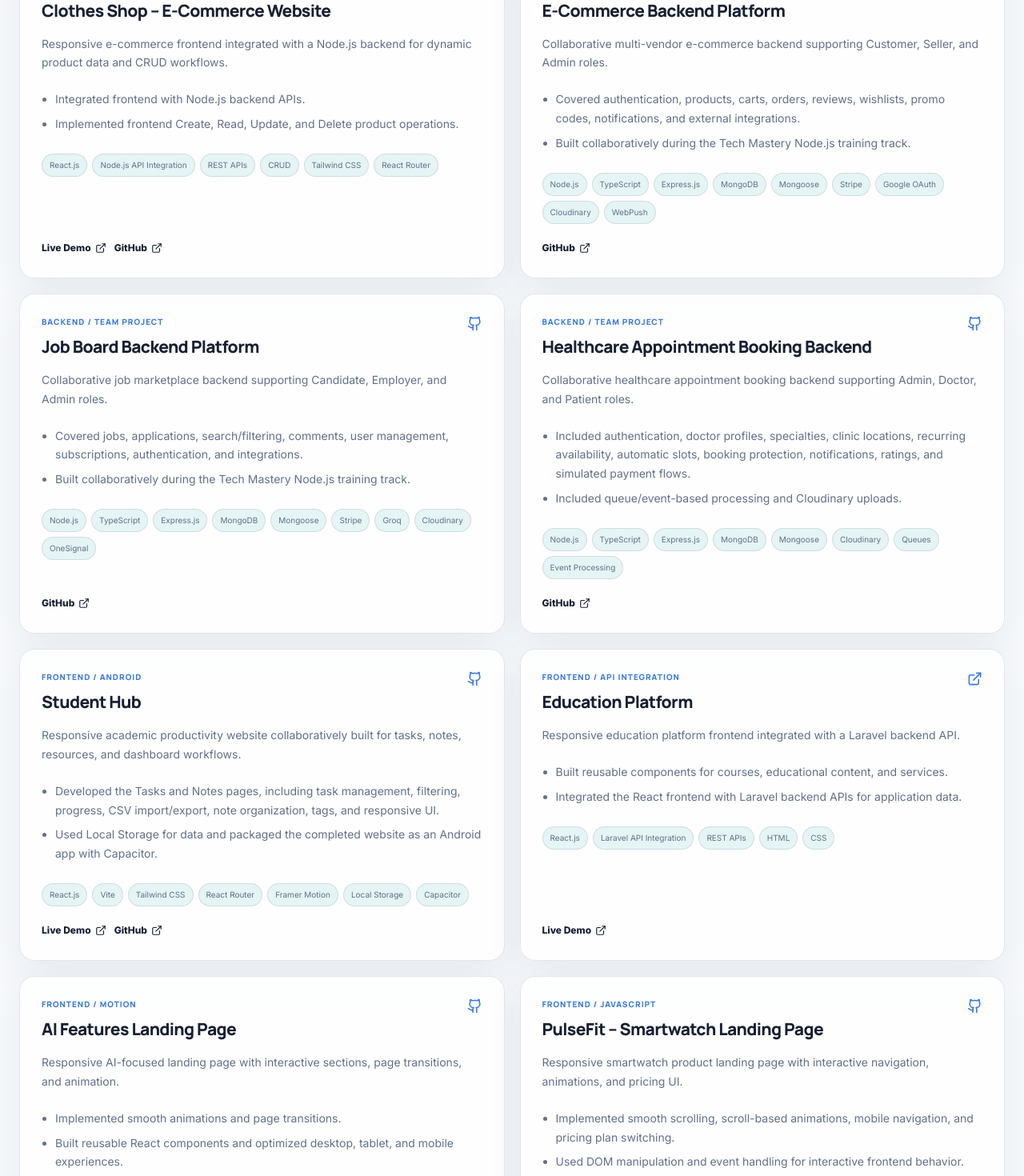
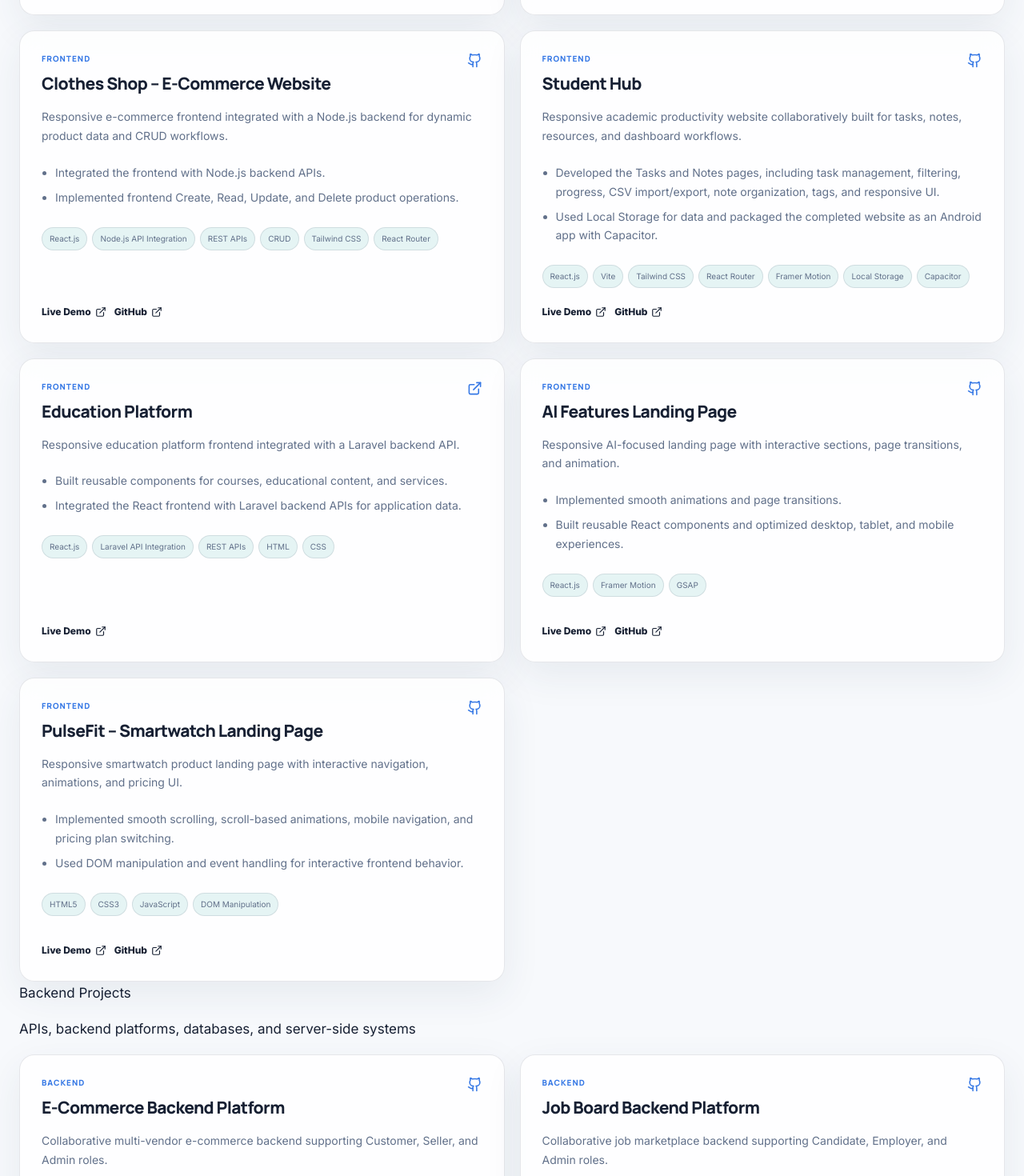
Before and after one commit to AhmedHassan-Ahmed/Ahmed-Hassan-portfolio-, a React (Vite) app: page / in a window 1280 px wide. Shown: the part 4080-5550 px from the top of the page at 80% size. Built offline with nearby package versions, Linux system fonts and the light colour scheme.

Commit message:
first commit

```diff
--- a/src/components/Certificates.tsx
+++ b/src/components/Certificates.tsx
@@ -80,6 +80,7 @@ export function Certificates() {
       {otherCertificates.length > 0 && (
         <div className="certificate-section">
           <div className="subsection-heading">
+            <span></span>
             <span>Other Certificates & Training</span>
             <p>Additional courses, training, and learning achievements</p>
           </div>
--- a/src/components/Projects.tsx
+++ b/src/components/Projects.tsx
@@ -4,36 +4,68 @@ import { projects } from "../data/projects";
 import { Section } from "./Section";
 
 export function Projects() {
-  return (
-    <Section id="projects" eyebrow="02 / PROJECTS" title="Selected software projects">
+  const frontendProjects = projects.filter(
+    (project) => project.category === "frontend",
+  );
+
+  const backendProjects = projects.filter(
+    (project) => project.category === "backend",
+  );
+
+  const renderProjects = (items: typeof projects) => (
     <div className="project-grid">
-        {projects.map((project, index) => (
+      {items.map((project, index) => (
         <motion.article
           className="project-card"
           key={project.title}
           initial={{ opacity: 0, y: 24 }}
           whileInView={{ opacity: 1, y: 0 }}
           viewport={{ once: true, amount: 0.12 }}
-            transition={{ duration: 0.5, delay: (index % 3) * 0.06 }}
+          transition={{
+            duration: 0.5,
+            delay: (index % 3) * 0.06,
+          }}
           whileHover={{ y: -7 }}
         >
           <div className="project-top">
-              <span className="project-category">{project.category}</span>
-              {project.links.some((link) => link.label === "GitHub") ? <Github size={19} /> : <ExternalLink size={19} />}
+            <span className="project-category">
+              {project.category === "frontend" ? "Frontend" : "Backend"}
+            </span>
+
+            {project.links.some((link) => link.label === "GitHub") ? (
+              <Github size={19} />
+            ) : (
+              <ExternalLink size={19} />
+            )}
           </div>
+
           <h3>{project.title}</h3>
+
           <p>{project.description}</p>
+
           <ul>
-              {project.highlights.map((highlight) => <li key={highlight}>{highlight}</li>)}
+            {project.highlights.map((highlight) => (
+              <li key={highlight}>{highlight}</li>
+            ))}
           </ul>
+
           <div className="chip-row">
-              {project.technologies.map((tech) => <span key={tech}>{tech}</span>)}
+            {project.technologies.map((tech) => (
+              <span key={tech}>{tech}</span>
+            ))}
           </div>
+
           {project.links.length > 0 && (
             <div className="project-links">
               {project.links.map((link) => (
-                  <a key={link.href} href={link.href} target="_blank" rel="noreferrer">
-                    {link.label} <ExternalLink size={14} />
+                <a
+                  key={link.href}
+                  href={link.href}
+                  target="_blank"
+                  rel="noreferrer"
+                >
+                  {link.label}
+                  <ExternalLink size={14} />
                 </a>
               ))}
             </div>
@@ -41,6 +73,37 @@ export function Projects() {
         </motion.article>
       ))}
     </div>
+  );
+
+  return (
+    <Section
+      id="projects"
+      eyebrow="02 / PROJECTS"
+      title="Selected software projects"
+    >
+      {frontendProjects.length > 0 && (
+        <div className="project-section">
+          <div className="subsection-heading">
+            <span>Frontend Projects</span>
+            <p>
+              Responsive interfaces, web applications, and frontend experiences
+            </p>
+          </div>
+
+          {renderProjects(frontendProjects)}
+        </div>
+      )}
+
+      {backendProjects.length > 0 && (
+        <div className="project-section">
+          <div className="subsection-heading">
+            <span>Backend Projects</span>
+            <p>APIs, backend platforms, databases, and server-side systems</p>
+          </div>
+
+          {renderProjects(backendProjects)}
+        </div>
+      )}
     </Section>
   );
 }
--- a/src/data/projects.ts
+++ b/src/data/projects.ts
@@ -1,11 +1,13 @@
 import type { Project } from "../types";
 
 export const projects: Project[] = [
+  // Frontend Projects
+
   {
     title: "LYNK – Freelance Marketplace Platform",
-    category: "Full-Stack / Marketplace",
+    category: "frontend",
     description:
-      "Modern freelance marketplace with Client, Freelancer, and Admin role-based experiences.",
+      "Modern freelance marketplace frontend with Client, Freelancer, and Admin role-based experiences.",
     highlights: [
       "Built reusable React components and role-based navigation for jobs, proposals, projects, profiles, messaging, notifications, and earnings.",
       "Integrated the frontend with Express.js APIs and implemented responsive user flows.",
@@ -20,18 +22,22 @@ export const projects: Project[] = [
       "Role-Based Access",
     ],
     links: [
-      { label: "Live Demo", href: "https://freelance-hub-sable.vercel.app/" },
+      {
+        label: "Live Demo",
+        href: "https://freelance-hub-sable.vercel.app/",
+      },
       {
         label: "GitHub",
         href: "https://github.com/AhmedHassan-Ahmed/Freelance-Hub",
       },
     ],
   },
+
   {
     title: "Restaurant Ordering Platform",
-    category: "Full-Stack / E-Commerce",
+    category: "frontend",
     description:
-      "Responsive restaurant ordering platform with reusable ordering UI, state management, authentication, and Express API integration.",
+      "Responsive restaurant ordering frontend with reusable ordering UI, state management, authentication, and Express API integration.",
     highlights: [
       "Built reusable components for restaurants, menus, cart, and ordering.",
       "Implemented Context API, authentication handling, protected flows, and Express.js API integration.",
@@ -54,13 +60,14 @@ export const projects: Project[] = [
       },
     ],
   },
+
   {
     title: "Clothes Shop – E-Commerce Website",
-    category: "Full-Stack / E-Commerce",
+    category: "frontend",
     description:
       "Responsive e-commerce frontend integrated with a Node.js backend for dynamic product data and CRUD workflows.",
     highlights: [
-      "Integrated frontend with Node.js backend APIs.",
+      "Integrated the frontend with Node.js backend APIs.",
       "Implemented frontend Create, Read, Update, and Delete product operations.",
     ],
     technologies: [
@@ -82,9 +89,110 @@ export const projects: Project[] = [
       },
     ],
   },
+
+  {
+    title: "Student Hub",
+    category: "frontend",
+    description:
+      "Responsive academic productivity website collaboratively built for tasks, notes, resources, and dashboard workflows.",
+    highlights: [
+      "Developed the Tasks and Notes pages, including task management, filtering, progress, CSV import/export, note organization, tags, and responsive UI.",
+      "Used Local Storage for data and packaged the completed website as an Android app with Capacitor.",
+    ],
+    technologies: [
+      "React.js",
+      "Vite",
+      "Tailwind CSS",
+      "React Router",
+      "Framer Motion",
+      "Local Storage",
+      "Capacitor",
+    ],
+    links: [
+      {
+        label: "Live Demo",
+        href: "https://student-hub-neon.vercel.app/",
+      },
+      {
+        label: "GitHub",
+        href: "https://github.com/AhmedHassan-Ahmed/student-hub",
+      },
+    ],
+  },
+
+  {
+    title: "Education Platform",
+    category: "frontend",
+    description:
+      "Responsive education platform frontend integrated with a Laravel backend API.",
+    highlights: [
+      "Built reusable components for courses, educational content, and services.",
+      "Integrated the React frontend with Laravel backend APIs for application data.",
+    ],
+    technologies: [
+      "React.js",
+      "Laravel API Integration",
+      "REST APIs",
+      "HTML",
+      "CSS",
+    ],
+    links: [
+      {
+        label: "Live Demo",
+        href: "https://react-web-livid.vercel.app/",
+      },
+    ],
+  },
+
+  {
+    title: "AI Features Landing Page",
+    category: "frontend",
+    description:
+      "Responsive AI-focused landing page with interactive sections, page transitions, and animation.",
+    highlights: [
+      "Implemented smooth animations and page transitions.",
+      "Built reusable React components and optimized desktop, tablet, and mobile experiences.",
+    ],
+    technologies: ["React.js", "Framer Motion", "GSAP"],
+    links: [
+      {
+        label: "Live Demo",
+        href: "https://gen-ai-blond.vercel.app/",
+      },
+      {
+        label: "GitHub",
+        href: "https://github.com/AhmedHassan-Ahmed/genAi",
+      },
+    ],
+  },
+
+  {
+    title: "PulseFit – Smartwatch Landing Page",
+    category: "frontend",
+    description:
+      "Responsive smartwatch product landing page with interactive navigation, animations, and pricing UI.",
+    highlights: [
+      "Implemented smooth scrolling, scroll-based animations, mobile navigation, and pricing plan switching.",
+      "Used DOM manipulation and event handling for interactive frontend behavior.",
+    ],
+    technologies: ["HTML5", "CSS3", "JavaScript", "DOM Manipulation"],
+    links: [
+      {
+        label: "Live Demo",
+        href: "https://ahmedhassan-ahmed.github.io/PluseFit/",
+      },
+      {
+        label: "GitHub",
+        href: "https://github.com/AhmedHassan-Ahmed/PluseFit",
+      },
+    ],
+  },
+
+  // Backend Projects
+
   {
     title: "E-Commerce Backend Platform",
-    category: "Backend / Team Project",
+    category: "backend",
     description:
       "Collaborative multi-vendor e-commerce backend supporting Customer, Seller, and Admin roles.",
     highlights: [
@@ -109,9 +217,10 @@ export const projects: Project[] = [
       },
     ],
   },
+
   {
     title: "Job Board Backend Platform",
-    category: "Backend / Team Project",
+    category: "backend",
     description:
       "Collaborative job marketplace backend supporting Candidate, Employer, and Admin roles.",
     highlights: [
@@ -136,9 +245,10 @@ export const projects: Project[] = [
       },
     ],
   },
+
   {
     title: "Healthcare Appointment Booking Backend",
-    category: "Backend / Team Project",
+    category: "backend",
     description:
       "Collaborative healthcare appointment booking backend supporting Admin, Doctor, and Patient roles.",
     highlights: [
@@ -155,87 +265,10 @@ export const projects: Project[] = [
       "Queues",
       "Event Processing",
     ],
-    links: [{ label: "GitHub", href: "https://lnkd.in/eakhxV6Q" }],
-  },
-  {
-    title: "Student Hub",
-    category: "Frontend / Android",
-    description:
-      "Responsive academic productivity website collaboratively built for tasks, notes, resources, and dashboard workflows.",
-    highlights: [
-      "Developed the Tasks and Notes pages, including task management, filtering, progress, CSV import/export, note organization, tags, and responsive UI.",
-      "Used Local Storage for data and packaged the completed website as an Android app with Capacitor.",
-    ],
-    technologies: [
-      "React.js",
-      "Vite",
-      "Tailwind CSS",
-      "React Router",
-      "Framer Motion",
-      "Local Storage",
-      "Capacitor",
-    ],
     links: [
-      { label: "Live Demo", href: "https://student-hub-neon.vercel.app/" },
       {
         label: "GitHub",
-        href: "https://github.com/AhmedHassan-Ahmed/student-hub",
-      },
-    ],
-  },
-  {
-    title: "Education Platform",
-    category: "Frontend / API Integration",
-    description:
-      "Responsive education platform frontend integrated with a Laravel backend API.",
-    highlights: [
-      "Built reusable components for courses, educational content, and services.",
-      "Integrated the React frontend with Laravel backend APIs for application data.",
-    ],
-    technologies: [
-      "React.js",
-      "Laravel API Integration",
-      "REST APIs",
-      "HTML",
-      "CSS",
-    ],
-    links: [
-      { label: "Live Demo", href: "https://react-web-livid.vercel.app/" },
-    ],
-  },
-  {
-    title: "AI Features Landing Page",
-    category: "Frontend / Motion",
-    description:
-      "Responsive AI-focused landing page with interactive sections, page transitions, and animation.",
-    highlights: [
-      "Implemented smooth animations and page transitions.",
-      "Built reusable React components and optimized desktop, tablet, and mobile experiences.",
-    ],
-    technologies: ["React.js", "Framer Motion", "GSAP"],
-    links: [
-      { label: "Live Demo", href: "https://gen-ai-blond.vercel.app/" },
-      { label: "GitHub", href: "https://github.com/AhmedHassan-Ahmed/genAi" },
-    ],
-  },
-  {
-    title: "PulseFit – Smartwatch Landing Page",
-    category: "Frontend / JavaScript",
-    description:
-      "Responsive smartwatch product landing page with interactive navigation, animations, and pricing UI.",
-    highlights: [
-      "Implemented smooth scrolling, scroll-based animations, mobile navigation, and pricing plan switching.",
-      "Used DOM manipulation and event handling for interactive frontend behavior.",
-    ],
-    technologies: ["HTML5", "CSS3", "JavaScript", "DOM Manipulation"],
-    links: [
-      {
-        label: "Live Demo",
-        href: "https://ahmedhassan-ahmed.github.io/PluseFit/",
-      },
-      {
-        label: "GitHub",
-        href: "https://github.com/AhmedHassan-Ahmed/PluseFit",
+        href: "https://lnkd.in/eakhxV6Q",
       },
     ],
   },
```
Also changed, not shown: src/types/index.ts (+9 -4 lines). Lines whose indentation alone changed are shown as unchanged.
